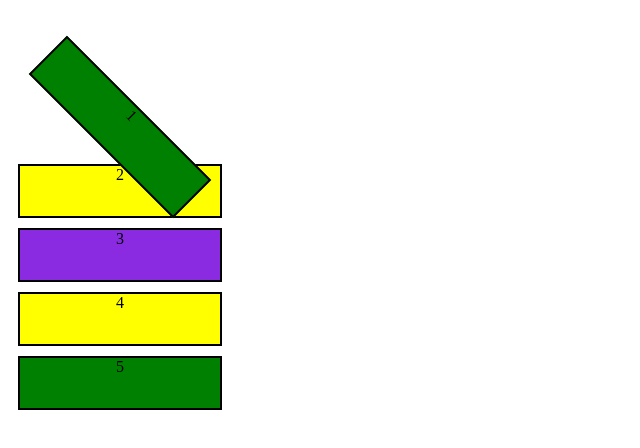
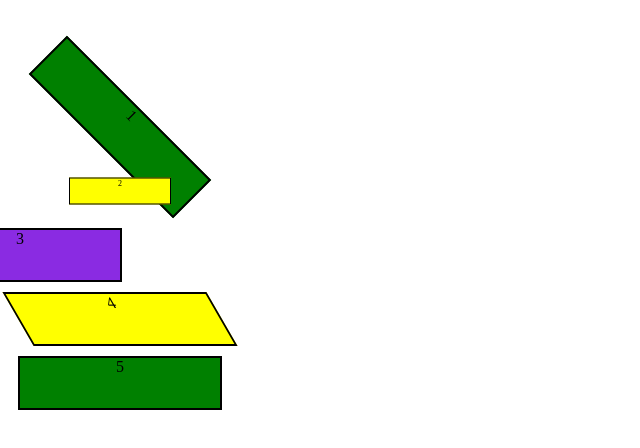
Before and after one commit to Pavan-Suryavanshi/CSS-Transition, a plain HTML site: page index.html in a window 1280 px wide. Shown: the whole page, without its empty margins (0-640 px from the left). Drawn offline with Linux system fonts and the light colour scheme.

Commit message:
transofam Properties

```diff
--- a/style.css
+++ b/style.css
@@ -59,3 +59,21 @@ div:hover{
         #one{
             transform: rotate(45deg);
         }
+
+        #two{
+            transform: scale(0.5); /*it means the element increase 1.5x */
+        }
+
+        #three{
+           /* transform: translate(10px,10px);rotate according to x-axis & y-axis */
+            /*we can also apply for x axis only */
+            transform: translateX(-100px);
+        }
+
+        #four{
+            transform: skew(30deg);
+        }
+
+        #five{
+            transform: rotate(30deg) translate(100 100);
+        }
```
